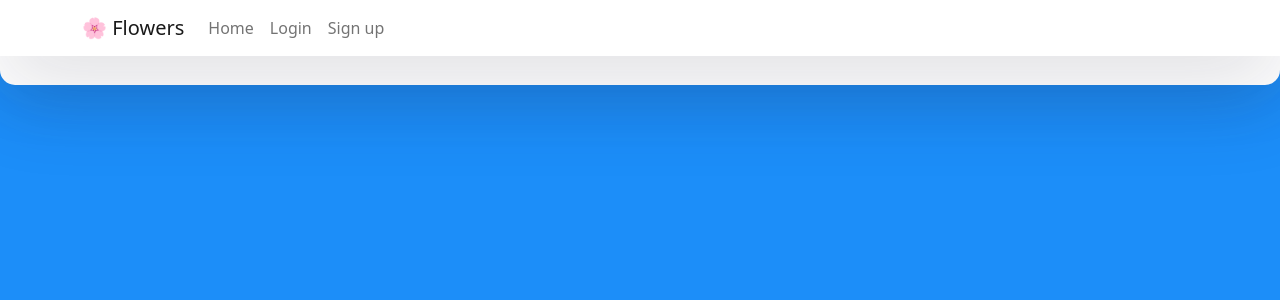
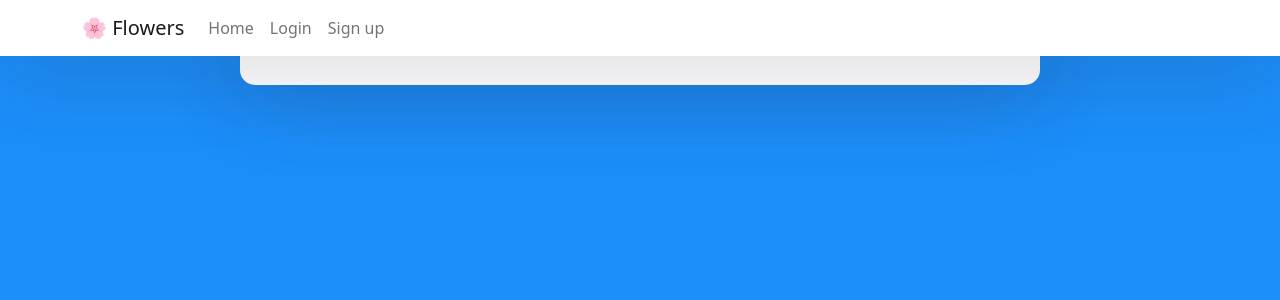
Before and after one commit to jomo1-1/imagequiz, a React (Create React App) app: page / in a window 1280 px wide. Shown: the top 300 px of the page. Built offline with nearby package versions, Linux system fonts and the light colour scheme.

Commit message:
index.css

```diff
--- a/src/index.css
+++ b/src/index.css
@@ -34,7 +34,7 @@ body, html, .App, #root, .auth-wrapper {
 }
 
 .auth-inner {
-  /*width: 450px;*/
+  width: 800px;
   margin: auto;
   background: #ffffff;
   box-shadow: 0px 14px 80px rgba(34, 35, 58, 0.2);
```
